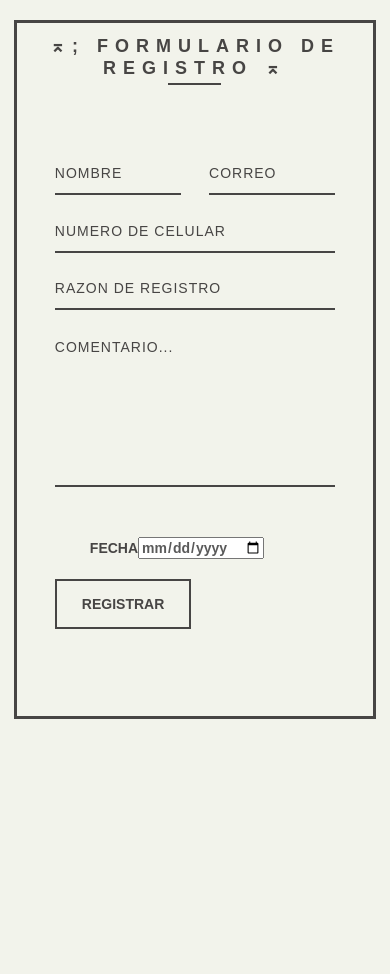
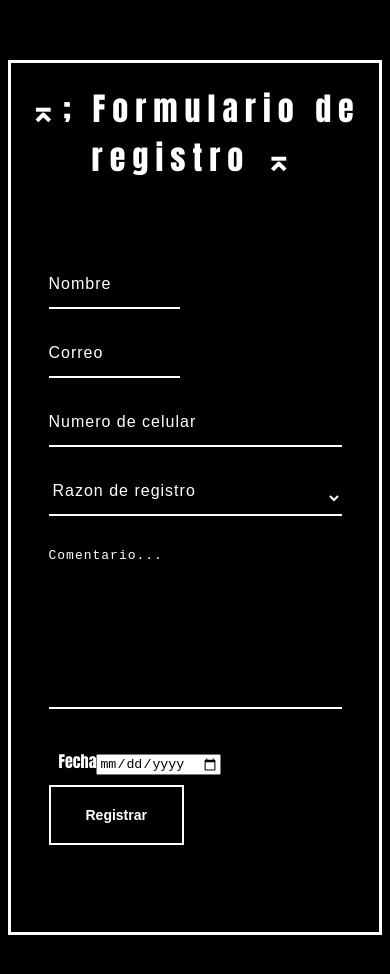
Before and after one commit to Javhl/asignacioness, a plain HTML site: page asignacion7/contacto.html in a window 390 px wide. Before the commit the page ends 844 px from the top, so only its background shows below. Drawn offline with Linux system fonts and the light colour scheme.

Commit message:
asdasegw

```diff
--- a/asignacion7/contacto.html
+++ b/asignacion7/contacto.html
@@ -9,25 +9,24 @@
 <body>
   <div id="container">
     <h1>&barwed;; Formulario de registro &barwed;</h1>
-    <div class="underline">
-    </div>
+
 
     <form action="#" method="post" id="contact_form">
       <div class="name">
         <label for="name"></label>
-        <input type="text" placeholder="Nombre" name="name" id="name_input" required>
+        <input type="text" placeholder="Nombre" name="name"  required>
       </div>
       <div class="email">
         <label for="email"></label>
-        <input type="email" placeholder="Correo" name="email" id="email_input" required>
+        <input type="email" placeholder="Correo" name="email"  required>
       </div>
       <div class="telephone">
         <label for="name"></label>
-        <input type="text" placeholder="Numero de celular" name="telephone" id="telephone_input" required>
+        <input type="text" placeholder="Numero de celular" name="telephone"  required>
       </div>
       <div class="subject">
         <label for="subject"></label>
-        <select placeholder="Razon de registro" name="subject" id="subject_input" required>
+        <select placeholder="Razon de registro" name="subject"  required>
           <option disabled hidden selected>Razon de registro</option>
           <option>Iniciar mi propio proyecto</option>
           <option>Obtener mas informacion</option>
--- a/asignacion7/estilos.css
+++ b/asignacion7/estilos.css
@@ -1,26 +1,17 @@
 html {
-    font-family: 'Montserrat', Arial, sans-serif;
-    -ms-text-size-adjust: 100%;
-    -webkit-text-size-adjust: 100%;
+    font-family: Impact, Haettenschweiler, 'Arial Narrow Bold', sans-serif;
+
   }
 
   body {
-    background: #F2F3EB;
+    background: rgb(0, 0, 0);
   }
 
   button {
     overflow: visible;
   }
 
-  button, select {
-    text-transform: none;
-  }
 
-  button, input, select, textarea {
-    color: #5A5A5A;
-    font: inherit;
-    margin: 0;
-  }
 
   input {
     line-height: normal;
@@ -31,7 +22,7 @@ html {
   }
 
   #container {
-    border: solid 3px #474544;
+    border: solid 3px #ffffff;
     max-width: 768px;
     margin: 60px auto;
     position: relative;
@@ -43,60 +34,40 @@ html {
   }
 
   h1 {
-    color: #474544;
+    color: #ffffff;
     font-size: 32px;
     font-weight: 700;
     letter-spacing: 7px;
     text-align: center;
-    text-transform: uppercase;
+
   }
 
-  .underline {
-    border-bottom: solid 2px #474544;
-    margin: -0.512em auto;
-    width: 80px;
-  }
+
 
   .icon_wrapper {
     margin: 50px auto 0;
     width: 100%;
   }
 
-  .icon {
-    display: block;
-    fill: #474544;
-    height: 50px;
-    margin: 0 auto;
-    width: 50px;
-  }
 
   .email {
-      float: right;
+
       width: 45%;
   }
 
   input[type='text'], [type='email'], select, textarea {
-      background: none;
+      background: #000000;
     border: none;
-      border-bottom: solid 2px #474544;
-      color: #474544;
+      border-bottom: solid 2px #ffffff;
+      color: #ffffff;
       font-size: 1.000em;
     font-weight: 400;
     letter-spacing: 1px;
       margin: 0em 0 1.875em 0;
       padding: 0 0 0.875em 0;
-    text-transform: uppercase;
+
       width: 100%;
-      -webkit-box-sizing: border-box;
-      -moz-box-sizing: border-box;
-      -ms-box-sizing: border-box;
-      -o-box-sizing: border-box;
-      box-sizing: border-box;
-      -webkit-transition: all 0.3s;
-      -moz-transition: all 0.3s;
-      -ms-transition: all 0.3s;
-      -o-transition: all 0.3s;
-      transition: all 0.3s;
+
   }
 
   input[type='text']:focus, [type='email']:focus, textarea:focus {
@@ -113,11 +84,6 @@ html {
       width: 45%;
   }
 
-  select {
-      outline: none;
-    -moz-appearance: none;
-    -webkit-appearance: none;
-  }
 
   select::-ms-expand {
     display: none;
@@ -125,7 +91,9 @@ html {
 
   .subject {
     width: 100%;
+
   }
+
 
   .telephone {
     width: 100%;
@@ -139,92 +107,42 @@ html {
   }
 
   ::-webkit-input-placeholder {
-      color: #474544;
-  }
+    color: #ffffff;
+}
 
-  :-moz-placeholder {
-      color: #474544;
-      opacity: 1;
-  }
 
-  ::-moz-placeholder {
-      color: #474544;
-      opacity: 1;
-  }
 
-  :-ms-input-placeholder {
-      color: #474544;
-  }
+:-ms-input-placeholder {
+    color: #000000;
+}
 
   #form_button {
     background: none;
-    border: solid 2px #474544;
-    color: #474544;
+    border: solid 2px #ffffff;
+    color: #ffffff;
     cursor: pointer;
     display: inline-block;
-    font-family:  Arial;
+   text-align: center;
     font-size: 0.875em;
     font-weight: bold;
     outline: none;
     padding: 20px 35px;
-    text-transform: uppercase;
+
 
   }
   .date{
-    background: none;
 
-    color: #474544;
+
+    color: #ffffff;
     cursor: pointer;
     display: inline-block;
-    font-family:  Arial;
-    font-size: 0.875em;
-    font-weight: bold;
-    outline: none;
-    padding: 20px 35px;
-    text-transform: uppercase;
+
+
+    padding: 10px 10px;
+
   }
 
   #form_button:hover {
     background: #474544;
     color: #F2F3EB;
   }
-
-  @media screen and (max-width: 768px) {
-    #container {
-      margin: 20px auto;
-      width: 95%;
-    }
-  }
-
-  @media screen and (max-width: 480px) {
-    h1 {
-      font-size: 26px;
-    }
-
-    .underline {
-      width: 68px;
-    }
-
-    #form_button {
-      padding: 15px 25px;
-    }
-  }
-
-  @media screen and (max-width: 420px) {
-    h1 {
-      font-size: 18px;
-    }
-
-    .icon {
-      height: 35px;
-      width: 35px;
-    }
-
-    .underline {
-      width: 53px;
-    }
-
-    input[type='text'], [type='email'], select, textarea {
-      font-size: 0.875em;
-    }
-  }
```
Also changed, not shown: index.html (+1 -1 lines).
